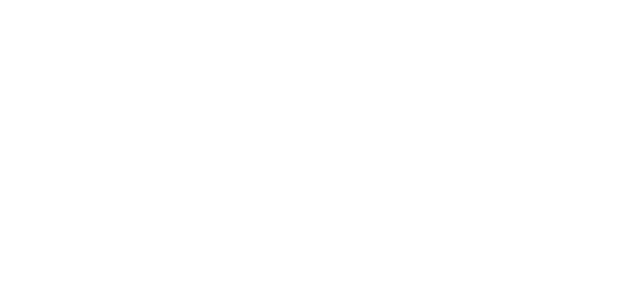
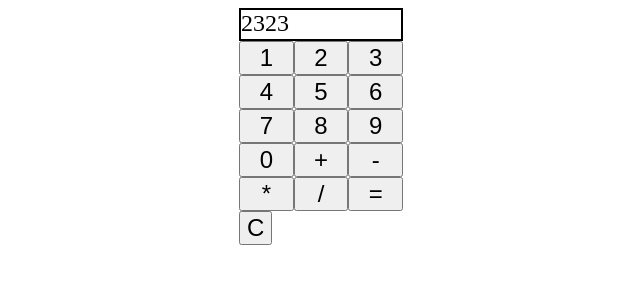
Before and after one commit to Ziffyyy/calculator-top, a plain HTML site: page index.html in a window 1280 px wide. Shown: the whole page, without its empty margins (319-959 px from the left). Drawn offline with Linux system fonts and the light colour scheme.

Commit message:
Make html calculator UI
Made all the basic buttons on the html and gave it some
basic style.

```diff
--- a/index.html
+++ b/index.html
@@ -3,8 +3,32 @@
     <head>
         <meta charset="UTF-8">
         <script src="script.js" defer></script>
+        <link rel="stylesheet" href="style.css">
     </head>
     <body>
+        <div class="calculator-container">
+            <div class="display-container">
+                <div id="display">2323</div>
+            </div>
+            <div class="calculator-table">
+                <button class="digit">1</button>
+                <button class="digit">2</button>
+                <button class="digit">3</button>
+                <button class="digit">4</button>
+                <button class="digit">5</button>
+                <button class="digit">6</button>
+                <button class="digit">7</button>
+                <button class="digit">8</button>
+                <button class="digit">9</button>
+                <button class="digit">0</button>
+                <button class="operator">+</button>
+                <button class="operator">-</button>
+                <button class="operator">*</button>
+                <button class="operator">/</button>
+                <button id="equal-operator">=</button>
+            </div>
+            <button id="clear">C</button>
+        </div>
 
     </body>
 </html>
--- a/script.js
+++ b/script.js
@@ -33,5 +33,3 @@ function operate(lastNumber, currentNumber, operator) {
     }
 
 }
-
-console.log(operate(2, 8, '/'));
--- a/style.css
+++ b/style.css
@@ -0,0 +1,24 @@
+body {
+    display:flex;
+    flex-direction: column;
+    align-items: center;
+    justify-content: center;
+    font-size: 24px;
+}
+
+.calculator-table {
+    display: grid;
+    grid-template-columns: repeat(3, 1fr);
+    grid-template-rows: repeat(4, 1fr);
+}
+
+button {
+    font-size: 24px;
+}
+
+
+#display {
+    border: 2px solid black;
+    height: 1.2em;
+    width: 160px;
+}
```
